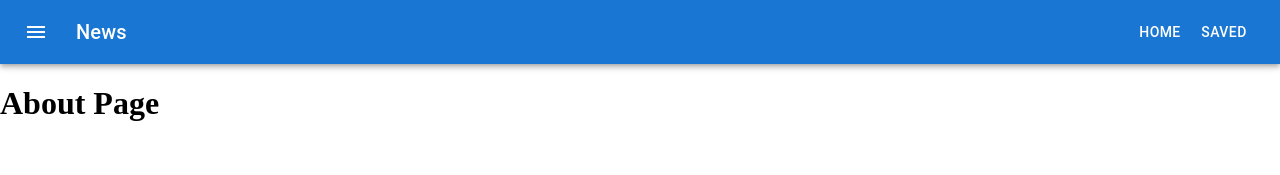
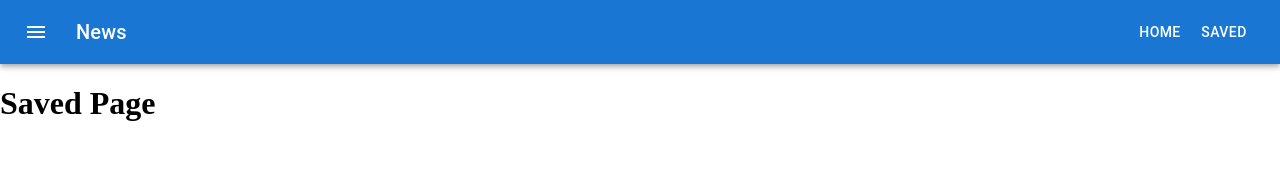
Before and after one commit to EskelinenElias/WebApps-Week11, a React (Vite) app: page /saved in a window 1280 px wide. Shown: the top 175 px of the page. Built offline with nearby package versions, Linux system fonts and the light colour scheme.

Commit message:
Task 3. small fix

```diff
--- a/src/App.tsx
+++ b/src/App.tsx
@@ -11,16 +11,16 @@ function Router() {
       <BrowserRouter>
         <Header/>
         <Routes>
-          // Home page
+          { /* Home page */}
           <Route path="/" element={
             <>
               <FrontPage saveJoke={saveJoke}/>
             </>
           }/>
-          // About page
+          { /* Saved page */}
           <Route path="/saved" element={
             <>
-              <h1>About Page</h1>
+              <h1>Saved Page</h1>
             </>
           }/>
         </Routes>
```
